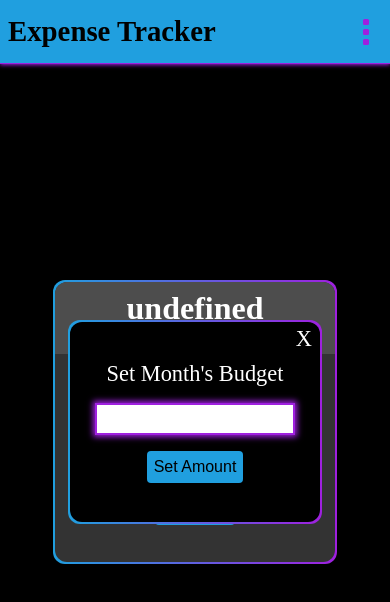
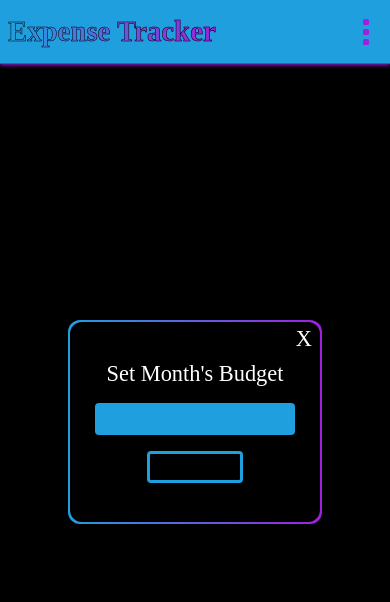
Before and after one commit to thanusthapasvi/Expense-Tracker, a plain HTML site: page index.html in a window 390 px wide. Drawn offline with Linux system fonts and the light colour scheme.

Commit message:
Refactor index.html for improved layout and styles
Updated the HTML structure and styles for the Expense Tracker application, including new styles for buttons and input fields, and improved layout responsiveness.

```diff
--- a/index.html
+++ b/index.html
@@ -39,7 +39,7 @@
 			position: relative;
 		}
 		h1 {
-			color: var(--text);
+			font-size: 2.5rem;
 		}
 		#menu {
 			border-radius: 50%;
@@ -80,7 +80,7 @@
 			height: 2rem;
 			border: none;
 		}
-		input[type="number"] {
+		#first-day {
 			width: 4rem;
 			height: 2rem;
 			font-size: 1.2rem;
@@ -104,16 +104,13 @@
 		}
 		.save {
 			position: absolute;
-			bottom: 1.5rem;
+			bottom: 1rem;
 			left: 50%;
 			width: 5rem;
 			height: 2rem;
 			font-size: 1.4rem;
-			background-color: var(--color);
-			color: var(--text);
-			border: 2px solid transparent;
 			transform: translateX(-50%);
-			border-radius: 4px;
+
 		}
 		.save:active {
 			transform: scale(0.9) translateX(-50%);
@@ -123,6 +120,7 @@
 			width: clamp(280px, 30%, 500px);
 			height: clamp(280px, 30%, 500px);
 			background-color: hsl(from var(--black) h s calc(l + 20));
+			display: block;
 		}
 		.top-row, .bottom-row {
 			width: 100%;
@@ -165,21 +163,10 @@
 		.add-amount-label {
 			font-size: 2rem;
 		}
-		#add-spent {
-			width: 6rem;
-			height: 2rem;
-			border: 2px solid var(--color2);
-			box-shadow: 0 0 6px 2px var(--color2);
-			padding: 0.5rem;
-		}
 		.add {
 			width: 5rem;
 			height: 2rem;
 			font-size: 1.4rem;
-			background-color: var(--color);
-			color: var(--text);
-			border: 2px solid transparent;
-			border-radius: 4px;
 		}
 		.add:active {
 			transform: scale(0.9);
@@ -204,20 +191,10 @@
 			& p {
 				font-size: 1.4rem;
 			}
-			& input {
-				width: 200px;
-				height: 2rem;
-				border: 2px solid var(--color2);
-				box-shadow: 0 0 6px 2px var(--color2);
-			}
 			& button {
 				width: 6rem;
 				height: 2rem;
 				font-size: 1rem;
-				background-color: var(--color);
-				color: var(--text);
-				border: 2px solid transparent;
-				border-radius: 4px;
 			}
 		}
 		.close-pop {
@@ -264,7 +241,40 @@
 			border-radius: 12px;
 			z-index: -1;
 		}
+		.button-effect {
+			background-color: transparent;
+			border: 3px solid var(--color);
+			border-radius: 4px;
+			color: var(--text);
+		}
+		.money-input {
+			width: 200px;
+			height: 2rem;
+			border-radius: 4px;
+			padding: 0.5rem;
+			background-color: var(--color);
+			color: var(--text);
+			border: 3px solid transparent;
+			font-size: 1.2rem;
 
+		}
+		.money-input:focus {
+			outline: 2px solid var(--color2);
+		}
+		.gradient-text {
+			background: linear-gradient(to right, var(--color), var(--color2));
+			color: transparent;
+			background-clip: text;
+			-webkit-text-stroke: 0.5px black;
+		}
+		@media(max-width: 600px) {
+			h1 {
+				font-size: 2rem;
+			}
+			.add-amount-label {
+				font-size: 1.5rem;
+			}
+		}
 		@media(max-width: 400px) {
 			h1 {
 				font-size: 1.8rem;
@@ -274,15 +284,27 @@
 			}
 		}
 		@media(hover: hover) and (pointer: fine) {
-			.add:hover, .save:hover, .default:hover {
+			.save:hover, .default:hover {
 				border: 2px solid var(--color2);
+			}
+			.button-effect:hover {
+				background-color: var(--color);
+				border: 2px solid var(--color);
+				box-shadow: 0 0 6px var(--color);
+				color: var(--text);
+			}
+			.money-input:hover {
+				box-shadow: 0 0 6px 2px var(--color);
+			}
+			.money-input:hover:focus {
+				box-shadow: 0 0 6px 2px var(--color2);
 			}
 		}
 	</style>
 </head>
 <body class="flex align-center justify-center">
 	<header class="flex align-center">
-		<h1>Expense Tracker</h1>
+		<h1 class="gradient-text">Expense Tracker</h1>
 		<svg width="32" height="32" viewport="0 0 32 32" alt="menu icon" id="menu" class="pointer" onclick="openMenu()">
 			<rect x="13" y="3" width="6" height="6" rx="1.5" fill="var(--color2)"/>
 			<rect x="13" y="13" width="6" height="6" rx="1.5" fill="var(--color2)"/>
@@ -304,8 +326,8 @@
 		</div>
 		<div class="bottom-row flex align-center justify-center flex-column">
 			<label for="add-spent" class="add-amount-label">Add Spent Amount</label>
-			<input type="number" name="add" id="add-spent" value="0" min="0"/>
-			<button type="button" class="add pointer" onclick="addSpentAmount()">Add</button>
+			<input type="number" name="add" id="add-spent" class="money-input" value="0" min="0"/>
+			<button type="button" class="add pointer button-effect" onclick="addSpentAmount()">Add</button>
 		</div>
 	</div>
 
@@ -314,8 +336,8 @@
 		<div class="set-total-amount-main gradient-border flex align-center justify-center flex-column">
 			<p onclick="openSetTotalPop()" class="close-pop">X</p>
 			<p>Set Month's Budget</p>
-			<input type="number" name="month-amount" id="set-total" min="1" required />
-			<button class="add-set-total pointer" >Set Amount</button>
+			<input type="number" name="month-amount" id="set-total" class="money-input" min="1" required />
+			<button class="add-set-total pointer button-effect" >Set Amount</button>
 		</div>
 	</div>
 
@@ -335,19 +357,25 @@
 			</div>
 			<button type="button" class="reset-budget pointer" onclick="resetBudget()">Reset Budget</button>
 			<button type="button" class="default pointer" onclick="restoreDefault()">Restore Default</button>
-			<button type="submit" class="save pointer">Save</button>
+			<button type="submit" class="save pointer button-effect">Save</button>
 		</div>
 	</div>
 	<script>
+		const menuPop = document.querySelector(".menu-pop"); //menu popup
+		const setTotalPop = document.querySelector(".set-total-amount"); //add total popup
+		const mainApp = document.querySelector(".budget-track"); //main spent interface
+
+
 		const menu = document.querySelector("#menu");
-		const menuPop = document.querySelector(".menu-pop");
 		let isMenuOpen = false;
 		function openMenu() {
 			if(isMenuOpen) {
 				menuPop.style.display = "none";
+				mainApp.style.display = "block"
 				isMenuOpen = false;
 			} else {
 				menuPop.style.display = "flex";
+				mainApp.style.display = "none"
 				isMenuOpen = true;
 			}
 		}
@@ -439,7 +467,6 @@
 
 		/* Budget Tracker*/
 		let totalAmount, currentAmount;
-		const setTotalPop = document.querySelector(".set-total-amount");
 
 		const currentAmountText = document.querySelector(".current-amount");
 		const totalAmountText = document.querySelector(".start-amount");
@@ -456,9 +483,11 @@
 		function openSetTotalPop() {
 			if(isSetTotalOpen) {
 				setTotalPop.style.display = "none";
+				mainApp.style.display = "block"
 				isSetTotalOpen = false;
 			} else {
 				setTotalPop.style.display = "flex";
+				mainApp.style.display = "none"
 				isSetTotalOpen = true;
 			}
 		}
@@ -484,7 +513,7 @@
 				console.log("currentAmount = " + currentAmount);
 				console.log("number = " + number);
 			} else {
-				currentAmount = currentAmount - number;
+				currentAmount = number(currentAmount) - Number(number);
 				localStorage.setItem('currentAmount', currentAmount);
 				currentAmountText.innerText = currentAmount;
 				addInput.value = 0;
```
